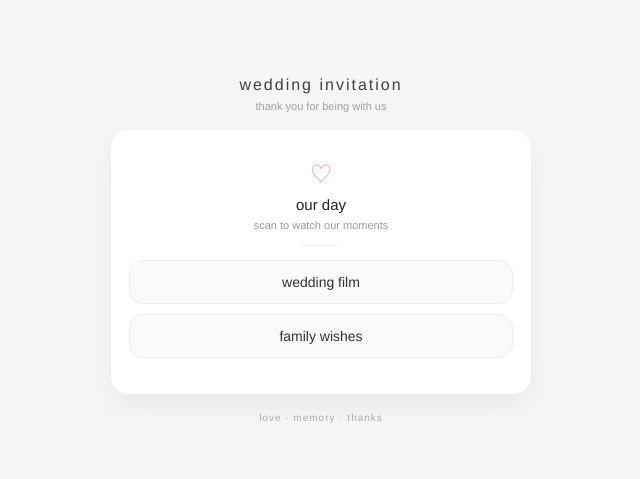
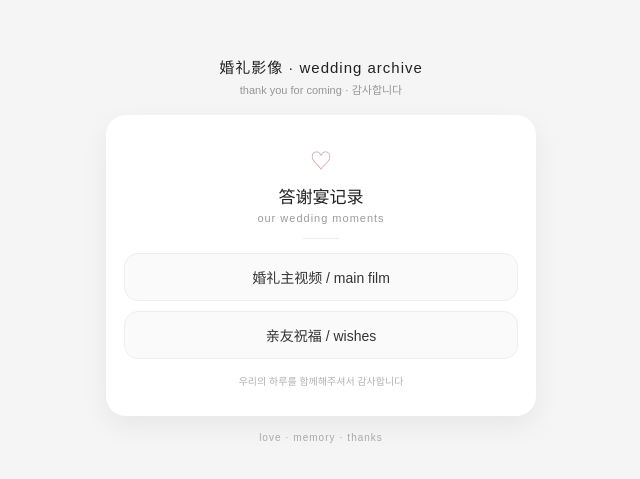
Before and after one commit to fwry4dzj85-sketch/jeju, a plain HTML site: page index.html in a window 1280 px wide. Shown: the part 151-630 px from the top of the page, without its empty margins (319-959 px from the left). Drawn offline with Linux system fonts and the light colour scheme.

Commit message:
Update index.html

```diff
--- a/index.html
+++ b/index.html
@@ -3,13 +3,13 @@
 <head>
 <meta charset="utf-8">
 <meta name="viewport" content="width=device-width, initial-scale=1">
-<title>our wedding</title>
+<title>婚礼影像</title>
 
 <style>
 body{
   margin:0;
-  background:#f6f6f6;
-  font-family:"Helvetica Neue","PingFang SC","Apple SD Gothic Neo",sans-serif;
+  background:#f5f5f5;
+  font-family:"PingFang SC","Microsoft YaHei","Apple SD Gothic Neo",sans-serif;
   display:flex;
   justify-content:center;
   align-items:center;
@@ -17,44 +17,56 @@ body{
   color:#222;
 }
 
-.page{
+.wrap{
   width:90%;
-  max-width:420px;
+  max-width:430px;
   text-align:center;
 }
 
-/* 顶部标题 */
-.title{
-  font-size:16px;
-  letter-spacing:2px;
-  margin-bottom:6px;
-  opacity:0.85;
+/* 顶部轻标题 */
+.top{
+  font-size:15px;
+  letter-spacing:1px;
+  margin-bottom:4px;
 }
 
-.sub{
+.top-sub{
   font-size:11px;
-  opacity:0.4;
+  opacity:0.45;
   margin-bottom:18px;
 }
 
-/* 主卡片 */
+/* 卡片 */
 .card{
   background:#fff;
-  border-radius:18px;
-  padding:26px 18px;
-  box-shadow:0 12px 30px rgba(0,0,0,0.06);
+  border-radius:20px;
+  padding:28px 18px;
+  box-shadow:0 10px 28px rgba(0,0,0,0.06);
+  animation:fade 0.6s ease-out;
 }
 
-/* 简洁符号 */
+/* 装饰 */
 .icon{
   font-size:22px;
+  color:#d8a6a6;
   margin-bottom:8px;
-  color:#d9a6a6;
+}
+
+.title-cn{
+  font-size:17px;
+  margin-bottom:4px;
+}
+
+.title-en{
+  font-size:11px;
+  opacity:0.45;
+  letter-spacing:1px;
+  margin-bottom:14px;
 }
 
 /* 分割线 */
 .line{
-  width:40px;
+  width:36px;
   height:1px;
   background:#eee;
   margin:14px auto;
@@ -69,9 +81,9 @@ body{
   text-decoration:none;
   font-size:14px;
   border:1px solid #eee;
+  background:#fafafa;
   color:#333;
-  background:#fafafa;
-  transition:0.25s ease;
+  transition:0.2s ease;
 }
 
 .btn:active{
@@ -79,49 +91,54 @@ body{
   background:#f0f0f0;
 }
 
+/* 韩语点缀 */
+.ko{
+  font-size:10px;
+  opacity:0.35;
+  margin-top:14px;
+}
+
 /* 底部 */
 .footer{
-  margin-top:18px;
+  margin-top:16px;
   font-size:10px;
   opacity:0.35;
   letter-spacing:1px;
 }
 
-/* 轻微呼吸动画（ins风关键） */
-@keyframes fadeIn{
-  from{opacity:0; transform:translateY(6px);}
+/* 动画 */
+@keyframes fade{
+  from{opacity:0; transform:translateY(8px);}
   to{opacity:1; transform:translateY(0);}
-}
-
-.card{
-  animation:fadeIn 0.6s ease-out;
 }
 </style>
 </head>
 
 <body>
 
-<div class="page">
+<div class="wrap">
 
-  <div class="title">wedding invitation</div>
-  <div class="sub">thank you for being with us</div>
+  <div class="top">婚礼影像 · wedding archive</div>
+  <div class="top-sub">thank you for coming · 감사합니다</div>
 
   <div class="card">
 
     <div class="icon">♡</div>
 
-    <div style="font-size:15px; margin-bottom:6px;">our day</div>
-    <div style="font-size:11px; opacity:0.45;">scan to watch our moments</div>
+    <div class="title-cn">答谢宴记录</div>
+    <div class="title-en">our wedding moments</div>
 
     <div class="line"></div>
 
     <a class="btn" href="https://weixin.qq.com/sph/App2bD5iXC" target="_blank">
-      wedding film
+      婚礼主视频 / main film
     </a>
 
     <a class="btn" href="https://weixin.qq.com/sph/A8GE2j928y" target="_blank">
-      family wishes
+      亲友祝福 / wishes
     </a>
+
+    <div class="ko">우리의 하루를 함께해주셔서 감사합니다</div>
 
   </div>
 
```
